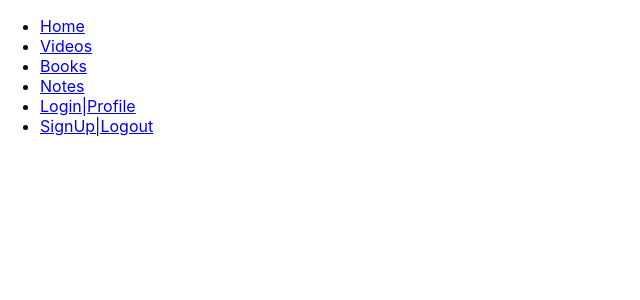
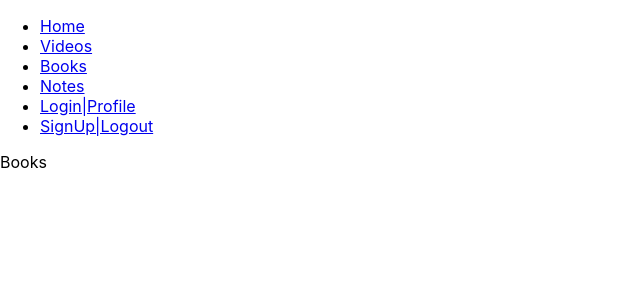
Before and after one commit to maaaaaaaaad/videos, a React (Create React App) app in the folder client/: page /books in a window 1280 px wide. Shown: the top 300 px of the page, without its empty margins (0-640 px from the left). Built offline with nearby package versions, Linux system fonts and the light colour scheme.

Commit message:
set routes

```diff
--- /dev/null
+++ b/client/src/components/Books.tsx
@@ -0,0 +1,7 @@
+import React from "react";
+
+const Books = () => {
+  return <section>Books</section>;
+};
+
+export default Books;
--- /dev/null
+++ b/client/src/components/Notes.tsx
@@ -0,0 +1,7 @@
+import React from "react";
+
+const Notes = () => {
+  return <section>Notes</section>;
+};
+
+export default Notes;
--- /dev/null
+++ b/client/src/components/Videos.tsx
@@ -0,0 +1,7 @@
+import React from "react";
+
+const Videos = () => {
+  return <section>Videos</section>;
+};
+
+export default Videos;
--- a/client/src/routes/Routers.tsx
+++ b/client/src/routes/Routers.tsx
@@ -1,13 +1,19 @@
 import React from "react";
 import { Route } from "react-router-dom";
+import Books from "../components/Books";
 import Home from "../components/Home";
 import Login from "../components/Login";
+import Notes from "../components/Notes";
 import SignUp from "../components/SignUp";
+import Videos from "../components/Videos";
 
 const Routers = () => {
   return (
     <React.Fragment>
       <Route path="/" exact component={Home} />
+      <Route path="/videos" exact component={Videos} />
+      <Route path="/books" exact component={Books} />
+      <Route path="/notes" exact component={Notes} />
       <Route path="/login" exact component={Login} />
       <Route path="/signup" exact component={SignUp} />
     </React.Fragment>
```
